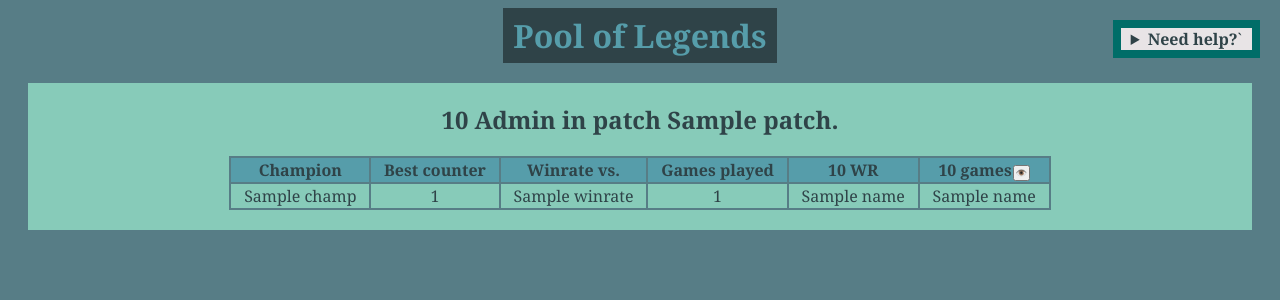
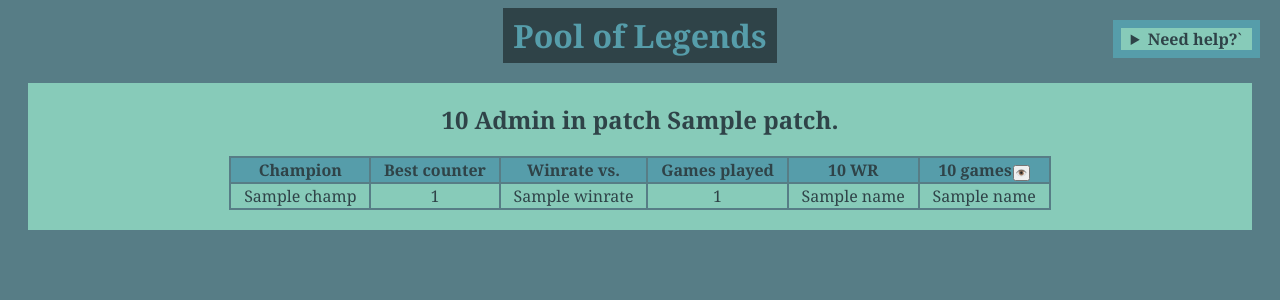
Before and after one commit to Cobran53/PoolOfLegends, a Flask app: template templates/results.html in a window 1280 px wide. Shown: the top 300 px of the page. Run offline with Flask 3, Linux system fonts and the light colour scheme; the template is opened without the code that fills it: most values are stand-ins (such as "Sample title", 1, 10 or a date in 2020).

Commit message:
Adjusted help box's colors, added OP.GG note

```diff
--- a/static/styles.css
+++ b/static/styles.css
@@ -63,11 +63,11 @@ td {
 
 .aide {
     z-index: 25;
-    background: #e8e4e6;
+    background: #87CBB9;
     text-align: right;
     position: fixed;
     display: flex;
-    border: 8px solid #006d68;
+    border: 8px solid #569DAA;
     max-width: 25%;
     height: fit-content;
     top: 20px;
--- a/templates/credits.html
+++ b/templates/credits.html
@@ -9,7 +9,7 @@
 
 <h1><a class="a_title" href="{{ url_for("home") }}">Pool of Legends</a></h1>
 <div class="container">
-    All data is from <a href="op.gg">OP.GG!</a> <br>
+    All data is from <a href="op.gg">OP.GG</a>! If they ask for it, I will delete this project. <br>
     This is a free project I did in my spare time. It's web-scraping from OP.GG to get the winrate, and then some
     formatting to put that into a table. There isn't much to it, but I still hope it helped you! <br>
     Contact info :
```
